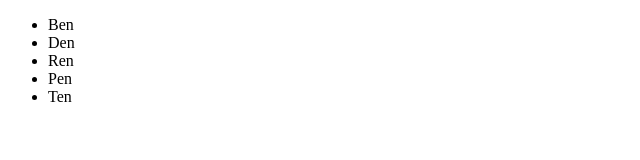
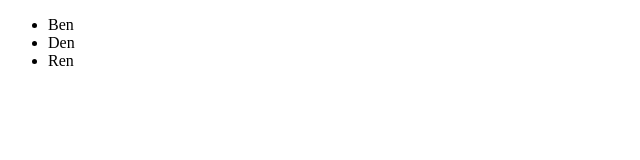
Before and after one commit to aanchal-to/git_test, a plain HTML site: page index.html in a window 1280 px wide. Shown: the full height of the page, 0-640 px from the left. Drawn offline with Linux system fonts and the light colour scheme.

Commit message:
few changes added in first file

```diff
--- a/index.html
+++ b/index.html
@@ -11,8 +11,6 @@
         <li>Ben</li>
         <li>Den</li>
         <li>Ren</li>
-        <li>Pen</li>
-        <li>Ten</li>
     </ul>
 </body>
 </html>
```
